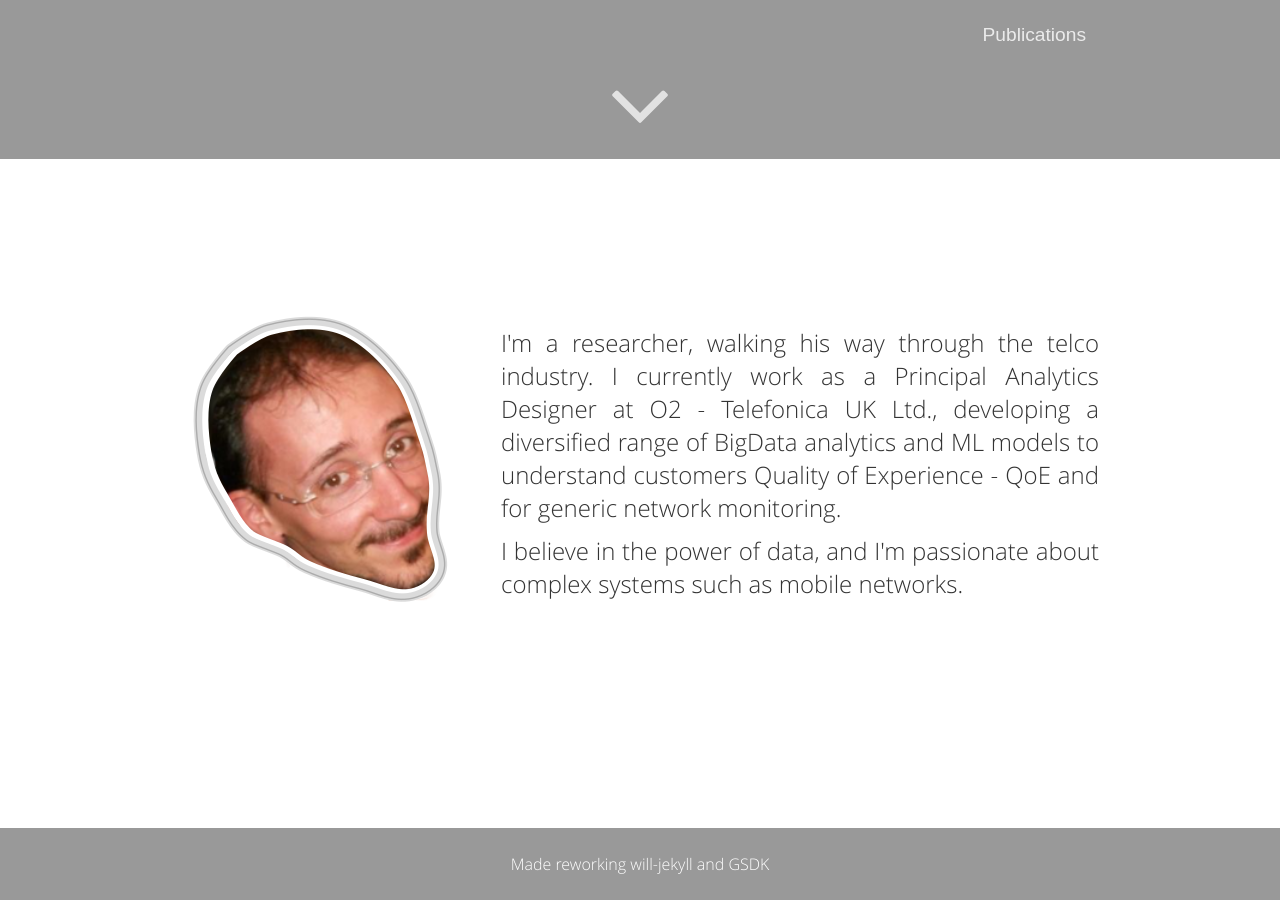
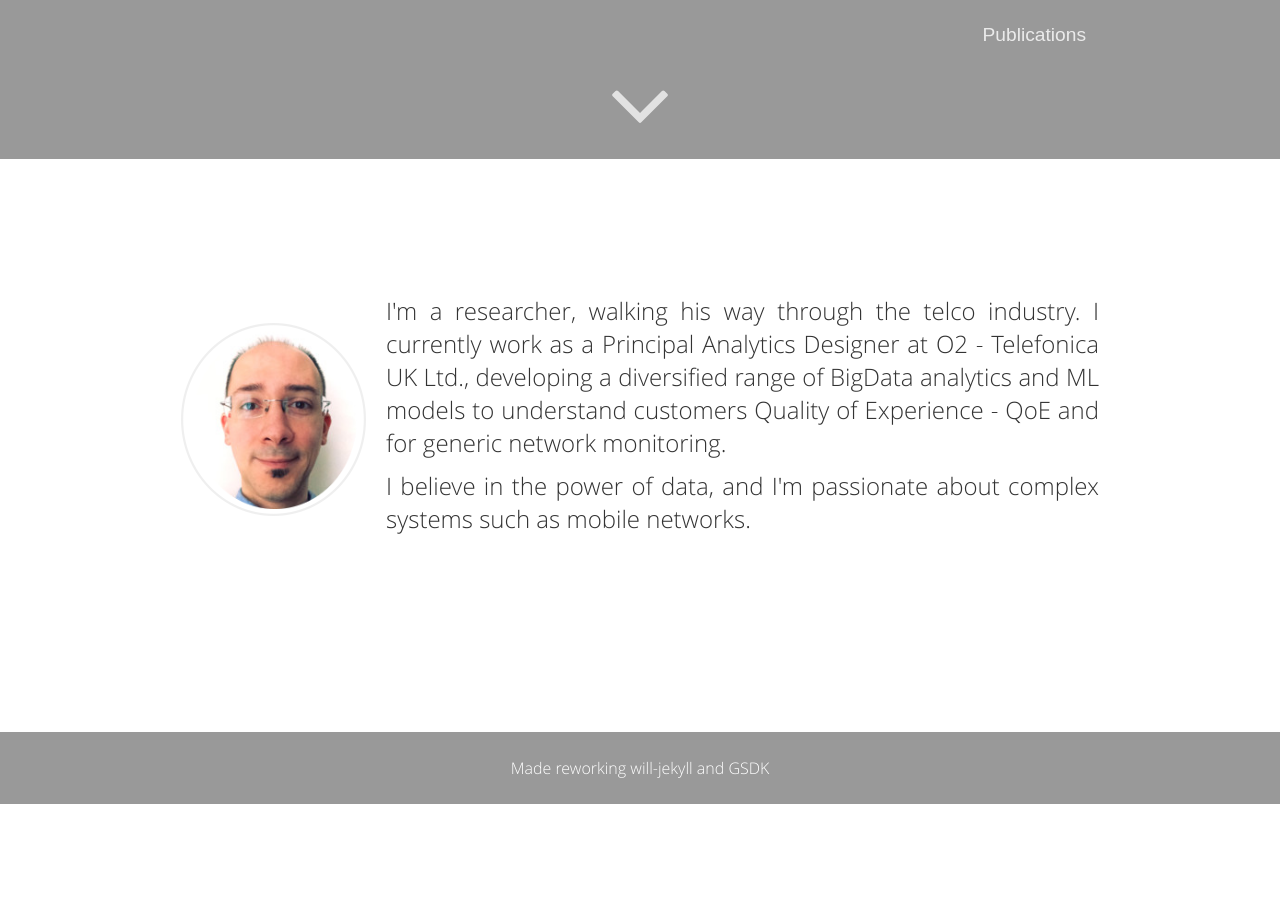
Before and after one commit to finale80/finale80.github.io, a Jekyll site: the page built from index.html, in a window 1280 px wide and 900 px high, scrolled down 741 px. Built offline with Jekyll 4.4.1, drawn with Linux system fonts in a browser that asks for light colours; nearby versions of some CDN libraries; some web fonts are replaced; after the commit the page ends 1545 px from its top, so only the background shows below that.

Commit message:
updated profile picture

```diff
--- a/_includes/about.html
+++ b/_includes/about.html
@@ -3,7 +3,7 @@
     <div class="about">
     <table>
     <tr>
-    <td class="about"> <img src="{{site.baseurl}}/assets/img/face_zoom_bordered.png"/> </td>
+    <td class="about"> <img src="{{site.baseurl}}/assets/img/face_zoom2.png"/> </td>
     <td class="about">
     <p class="about">
     I'm a researcher, walking his way through the telco industry. I currently work as a Principal Analytics Designer at O2 - Telefonica UK Ltd., developing a diversified range of BigData analytics and ML models to understand customers Quality of Experience - QoE and for generic network monitoring.
```
Also changed, not shown: assets/img/face_zoom2.png (added).
